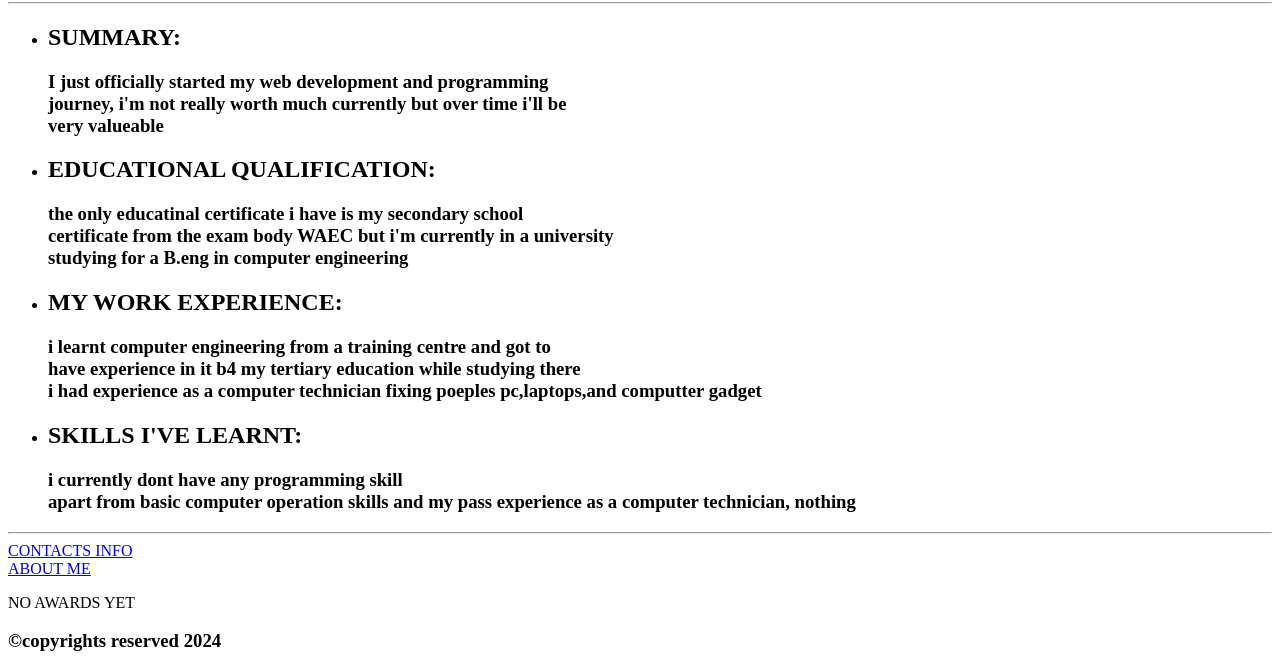
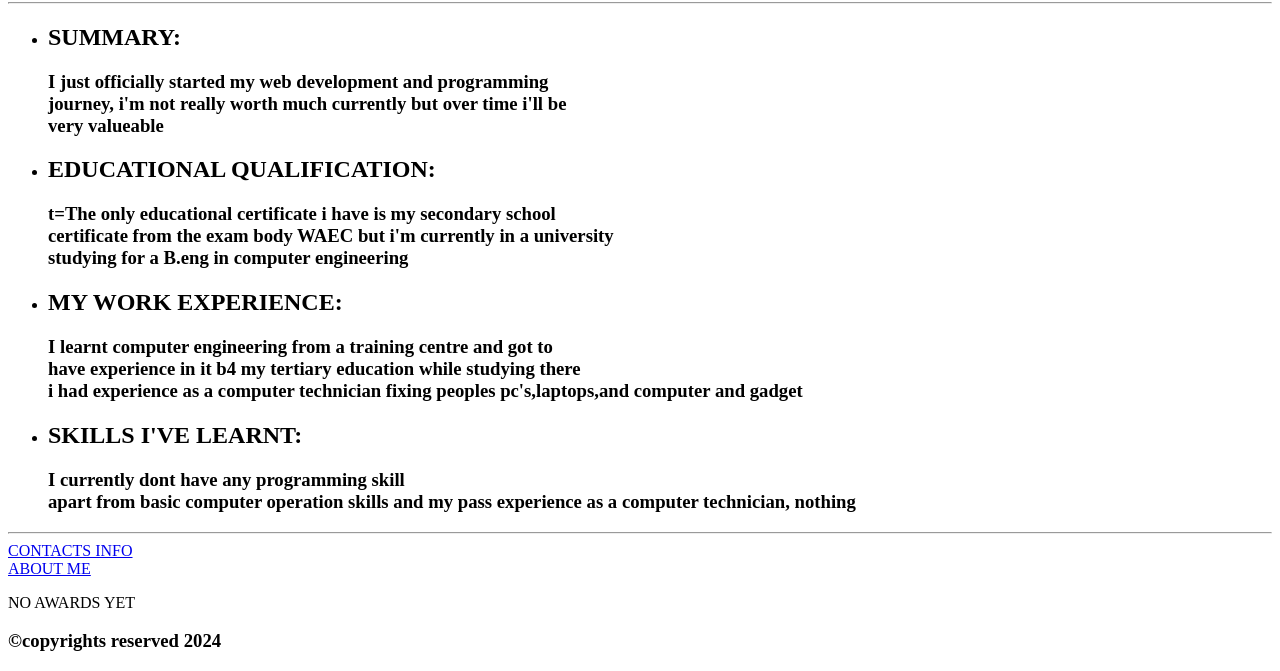
Before and after one commit to DVwise/html-portfolio, a plain HTML site: page index.html in a window 1280 px wide. Shown: the part 359-1030 px from the top of the page. Drawn offline with Linux system fonts and the light colour scheme.

Commit message:
Fix typos and improve formatting in index.html
Corrected typos and formatting issues throughout the resume.

```diff
--- a/index.html
+++ b/index.html
@@ -15,13 +15,13 @@
  <h3>I just officially started my web development and programming <br>journey, i'm not really worth much currently but over time i'll be <br>very valueable</h3>
 
   <li><h2>EDUCATIONAL QUALIFICATION:</h2></li>
-  <h3>the only educatinal certificate i have is my secondary school <br>certificate from the exam body WAEC but i'm currently in a university <br>studying for a B.eng in computer engineering</h3>
+  <h3>t=The only educational certificate i have is my secondary school <br>certificate from the exam body WAEC but i'm currently in a university <br>studying for a B.eng in computer engineering</h3>
 
   <li><h2>MY WORK EXPERIENCE:</h2></li>
-  <h3>i learnt computer engineering from a training centre and got to<br> have experience in it b4 my tertiary education while studying there <br>i had experience as a computer technician fixing poeples pc,laptops,and computter gadget</h3>
+  <h3>I learnt computer engineering from a training centre and got to<br> have experience in it b4 my tertiary education while studying there <br>i had experience as a computer technician fixing peoples pc's,laptops,and computer and gadget</h3>
 
   <li><h2>SKILLS I'VE LEARNT:</h2></li>
-  <h3>i currently dont have any programming skill<br>
+  <h3>I currently dont have any programming skill<br>
     apart from basic computer operation skills and my pass experience as a computer technician, nothing
   </h3>
 
@@ -32,7 +32,7 @@
 
 <P>NO AWARDS YET</P>
 
-<foot>
+<footer>
     <h3> &COPY;copyrights reserved 2024
 
 </body>
```
